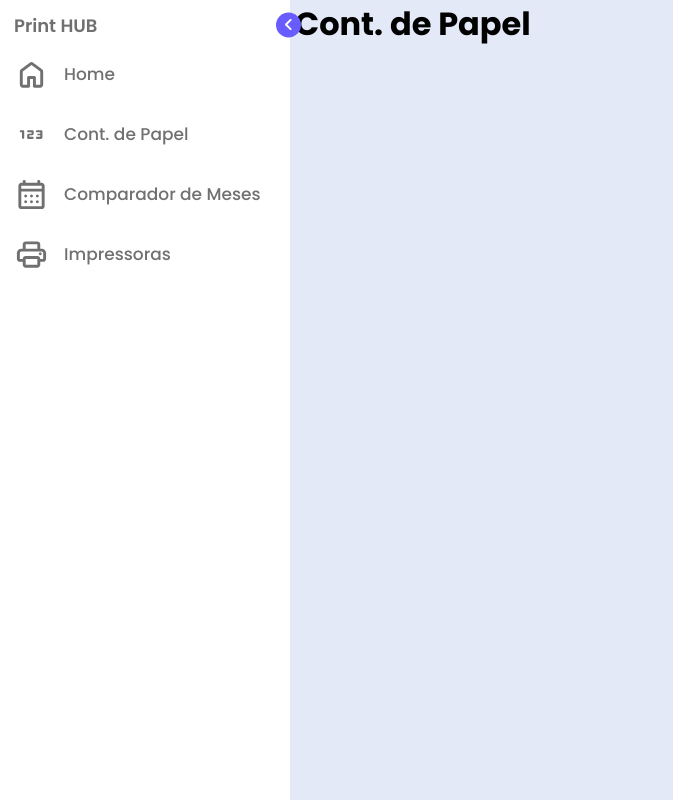
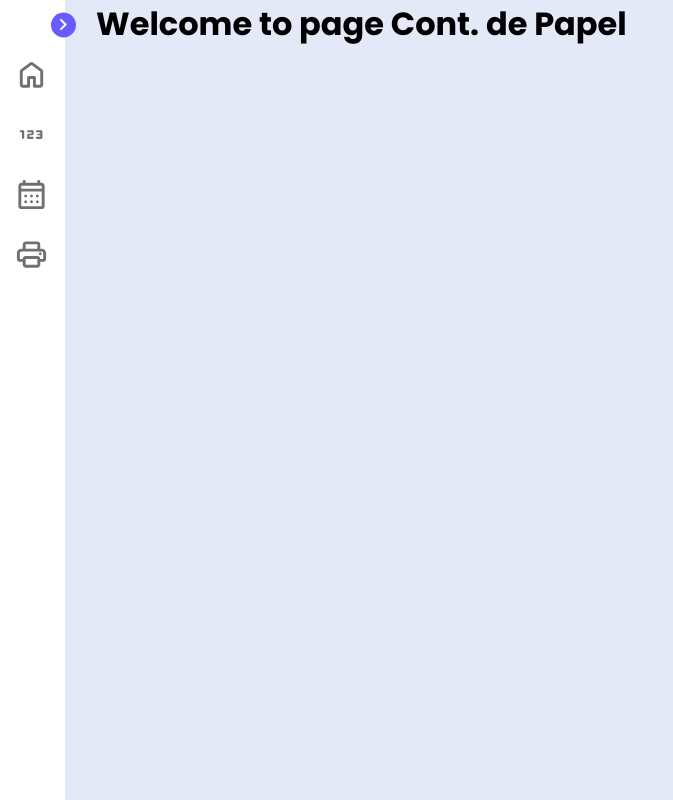
Before and after one commit to luizmottam/print-menager, a React (Vite) app in the folder printhub/: page / in a window 1280 px wide. Shown: the whole page, without its empty margins (0-673 px from the left). Built offline with nearby package versions, Linux system fonts and the light colour scheme.

Commit message:
Ajuste do main em relação ao sidebar- CSS

```diff
--- a/printhub/src/App.css
+++ b/printhub/src/App.css
@@ -0,0 +1,8 @@
+/* Adicione esta nova regra para o fundo desfocado */
+.content {
+    margin-left: 6rem;
+}
+
+.content.blur {
+    filter: blur(0.8px)
+}
--- a/printhub/src/App.jsx
+++ b/printhub/src/App.jsx
@@ -4,12 +4,19 @@ import Conts from './pages/Conts';
 import Comparador from './pages/Comparador';
 import Impressoras from './pages/Impressoras';
 import './App.css';
+import { useState } from 'react';
 
 export default function App() {
+  const [isBlur, setIsBlur] = useState(false);
+
+  const toggleBlur = () => {
+    setIsBlur(prevIsBlur => !prevIsBlur);
+  };
+
   return (
     <BrowserRouter>
-      <Sidebar />
-      <main className="content">
+      <Sidebar toggleBlur={toggleBlur} />
+      <main className={`content ${isBlur ? 'blur' : ''}`}>
         <Routes>
           <Route path="/" element={<Conts />} />
           <Route path="/cont-de-impressoras" element={<Conts />} />
--- a/printhub/src/components/Sidebar.jsx
+++ b/printhub/src/components/Sidebar.jsx
@@ -2,11 +2,12 @@ import { NavLink } from "react-router-dom";
 import { useState } from "react";
 import "./Sidebar.css";
 
-export default function Sidebar() {
-  const [isClosed, setIsClosed] = useState(false);
+export default function Sidebar({ toggleBlur }) {
+  const [isClosed, setIsClosed] = useState(true);
 
   const handleToggle = () => {
     setIsClosed(!isClosed);
+    toggleBlur();
   };
 
   return (
```
Also changed, not shown: printhub/src/components/Sidebar.css (line endings or trailing spaces).
